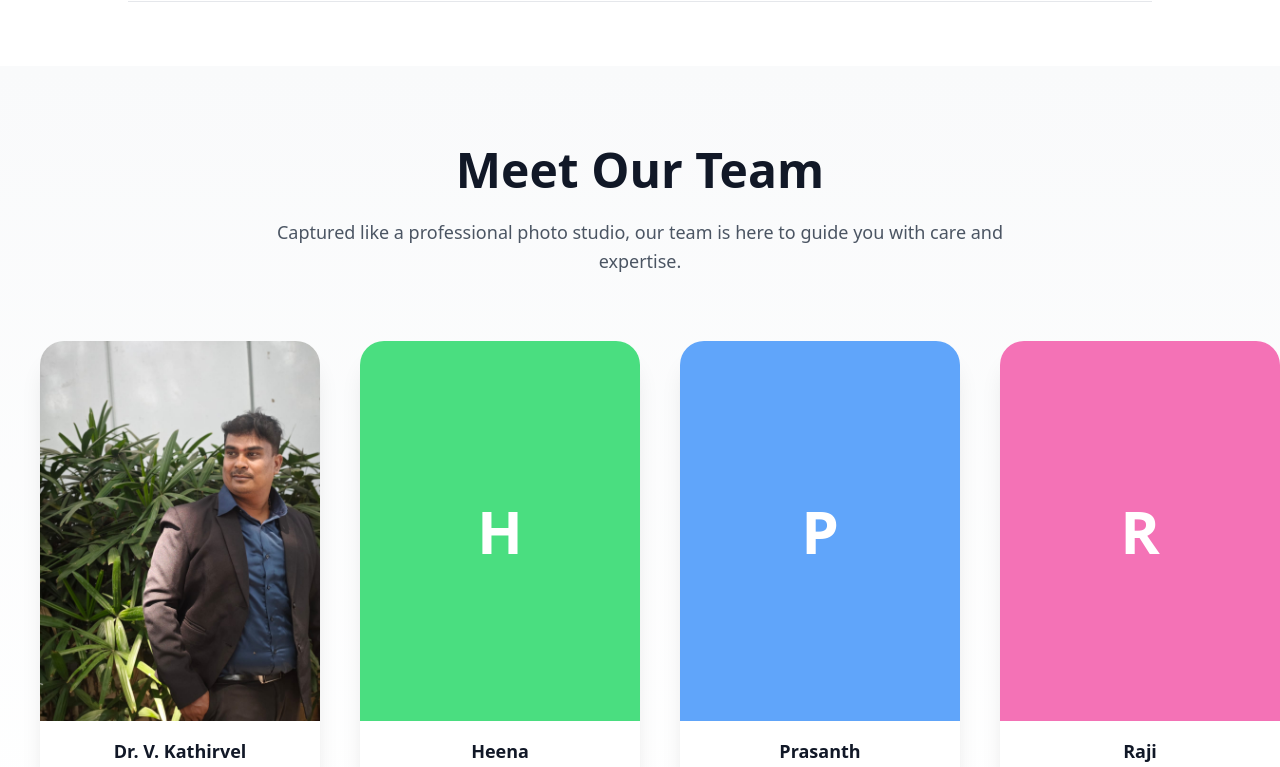
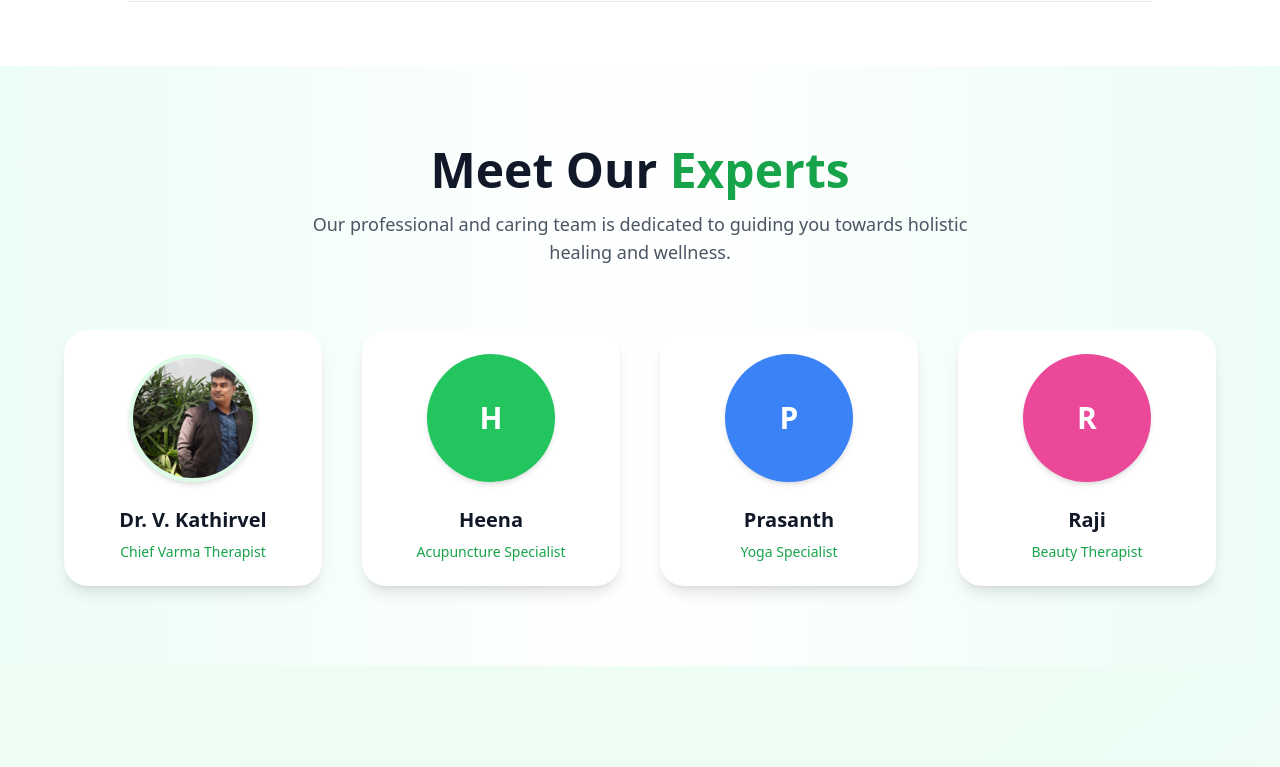
Before and after one commit to akhealthcare777/AKweb, a React (Create React App) app: page / in a window 1280 px wide. Shown: the part 10000-10767 px from the top of the page. Built offline with nearby package versions, Linux system fonts and the light colour scheme.

Commit message:
updated4

```diff
--- a/src/component/Team.jsx
+++ b/src/component/Team.jsx
@@ -1,90 +1,5 @@
-// import React from "react";
-
-// // Import team images from assets
-// import kathirvelImg from "../assets/kathirvel.jpg";
-// import TeenaImg from "../assets/Teena.jpg";
-// import PrasanthImg from "../assets/Prasanth.jpg";
-
-// const TeamSection = () => {
-//   const teamMembers = [
-//     {
-//       name: "Dr. V. Kathirvel",
-//       role: "Chief Varma Therapist",
-//       img: kathirvelImg,
-//     },
-//     {
-//       name: "Heena",
-//       role: "Acupuncture Specialist",
-//       img: PrasanthImg,
-//     },
-//     {
-//       name: "Prasanth",
-//       role: "Yoga Specialist",
-//       img: PrasanthImg,
-//     },
-//     {
-//       name: "Raji",
-//       role: "Beauty Therapist",
-//       img: PrasanthImg,
-//     },
-//   ];
-
-//   return (
-//     <section
-//       id="team"
-//       className="bg-gradient-to-b from-gray-50 to-white py-20 px-6 overflow-x-auto"
-//     >
-//       <div className="max-w-[1600px] mx-auto text-center">
-//         <h2 className="text-5xl font-extrabold text-gray-900 mb-6">
-//           Meet Our Team
-//         </h2>
-//         <p className="text-gray-600 mb-16 max-w-3xl mx-auto text-lg leading-relaxed">
-//           Captured like a professional photo studio, our team is here to guide
-//           you with care and expertise.
-//         </p>
-
-//         {/* Horizontal Scrollable Row */}
-//         <div className="flex gap-10 justify-center min-w-max px-4">
-//           {teamMembers.map((member, i) => (
-//             <div
-//               key={i}
-//               className="group relative bg-white rounded-3xl overflow-hidden shadow-xl hover:shadow-2xl transition-all duration-500 w-[280px] flex-shrink-0"
-//             >
-//               {/* Portrait Image */}
-//               <img
-//                 src={member.img}
-//                 alt={member.name}
-//                 className="w-full h-[380px] object-cover transform group-hover:scale-105 transition duration-500 ease-in-out"
-//               />
-
-//               {/* Overlay Info */}
-//               <div
-//                 className="absolute inset-0 bg-gradient-to-t from-black/70 via-black/40 to-transparent
-//                               opacity-0 group-hover:opacity-100 transition duration-500 flex flex-col justify-end p-6"
-//               >
-//                 <h3 className="text-2xl font-bold text-white">{member.name}</h3>
-//                 <p className="text-green-300 text-sm mt-1">{member.role}</p>
-//               </div>
-
-//               {/* Always Visible Caption */}
-//               <div className="bg-white text-center py-4 shadow-md">
-//                 <h4 className="text-lg font-semibold text-gray-900">
-//                   {member.name}
-//                 </h4>
-//                 <p className="text-sm text-green-700">{member.role}</p>
-//               </div>
-//             </div>
-//           ))}
-//         </div>
-//       </div>
-//     </section>
-//   );
-// };
-
-// export default TeamSection;
 import React from "react";
 import kathirvelImg from "../assets/kathirvel.jpg";
-
 
 const TeamSection = () => {
   const teamMembers = [
@@ -97,73 +12,66 @@ const TeamSection = () => {
       name: "Heena",
       role: "Acupuncture Specialist",
       initials: "H",
-      bgColor: "bg-green-400",
+      bgColor: "bg-green-500",
     },
     {
       name: "Prasanth",
       role: "Yoga Specialist",
       initials: "P",
-      bgColor: "bg-blue-400",
+      bgColor: "bg-blue-500",
     },
     {
       name: "Raji",
       role: "Beauty Therapist",
       initials: "R",
-      bgColor: "bg-pink-400",
+      bgColor: "bg-pink-500",
     },
   ];
 
   return (
-    <section
-      id="team"
-      className="bg-gradient-to-b from-gray-50 to-white py-20 px-6 overflow-x-auto"
-    >
-      <div className="max-w-[1600px] mx-auto text-center">
-        <h2 className="text-5xl font-extrabold text-gray-900 mb-6">
-          Meet Our Team
+    <section id="team" className="bg-gradient-to-r from-emerald-50 via-white to-emerald-50 py-20 px-6">
+      <div className="max-w-6xl mx-auto text-center">
+        {/* Heading */}
+        <h2 className="text-4xl md:text-5xl font-extrabold text-gray-900 mb-4">
+          Meet Our <span className="text-green-600">Experts</span>
         </h2>
-        <p className="text-gray-600 mb-16 max-w-3xl mx-auto text-lg leading-relaxed">
-          Captured like a professional photo studio, our team is here to guide
-          you with care and expertise.
+        <p className="text-gray-600 mb-16 max-w-2xl mx-auto text-lg">
+          Our professional and caring team is dedicated to guiding you towards holistic healing and wellness.
         </p>
 
-        {/* Horizontal Scrollable Row */}
-        <div className="flex gap-10 justify-center min-w-max px-4">
+        {/* Team Grid */}
+        <div className="grid gap-10 sm:grid-cols-2 md:grid-cols-3 lg:grid-cols-4">
           {teamMembers.map((member, i) => (
             <div
               key={i}
-              className="group relative bg-white rounded-3xl overflow-hidden shadow-xl hover:shadow-2xl transition-all duration-500 w-[280px] flex-shrink-0"
+              className="group bg-white rounded-3xl shadow-lg hover:shadow-2xl transition-all duration-500 p-6 flex flex-col items-center text-center relative overflow-hidden"
             >
-              {/* Portrait Image or Avatar */}
+              {/* Profile Image or Avatar */}
               {member.img ? (
                 <img
                   src={member.img}
                   alt={member.name}
-                  className="w-full h-[380px] object-cover transform group-hover:scale-105 transition duration-500 ease-in-out"
+                  className="w-32 h-32 rounded-full object-cover shadow-md border-4 border-green-100 mb-6 transform group-hover:scale-110 transition duration-500"
                 />
               ) : (
                 <div
-                  className={`w-full h-[380px] flex items-center justify-center text-white text-6xl font-bold ${member.bgColor}`}
+                  className={`w-32 h-32 flex items-center justify-center text-white text-3xl font-bold rounded-full shadow-md mb-6 ${member.bgColor}`}
                 >
                   {member.initials}
                 </div>
               )}
 
-              {/* Overlay Info */}
-              <div
-                className="absolute inset-0 bg-gradient-to-t from-black/70 via-black/40 to-transparent
-                            opacity-0 group-hover:opacity-100 transition duration-500 flex flex-col justify-end p-6"
-              >
-                <h3 className="text-2xl font-bold text-white">{member.name}</h3>
-                <p className="text-green-300 text-sm mt-1">{member.role}</p>
-              </div>
+              {/* Info */}
+              <h3 className="text-xl font-semibold text-gray-900">{member.name}</h3>
+              <p className="text-green-600 text-sm mt-2">{member.role}</p>
 
-              {/* Always Visible Caption */}
-              <div className="bg-white text-center py-4 shadow-md">
-                <h4 className="text-lg font-semibold text-gray-900">
-                  {member.name}
-                </h4>
-                <p className="text-sm text-green-700">{member.role}</p>
+              {/* Hover Interaction */}
+              <div className="absolute inset-0 bg-green-600/90 text-white opacity-0 group-hover:opacity-100 transition duration-500 flex flex-col justify-center items-center px-4">
+                <h4 className="text-2xl font-bold">{member.name}</h4>
+                <p className="mt-2 text-sm">{member.role}</p>
+                <button className="mt-4 bg-white text-green-700 px-4 py-2 rounded-full shadow-md hover:bg-green-100 transition">
+                  Know More
+                </button>
               </div>
             </div>
           ))}
```
